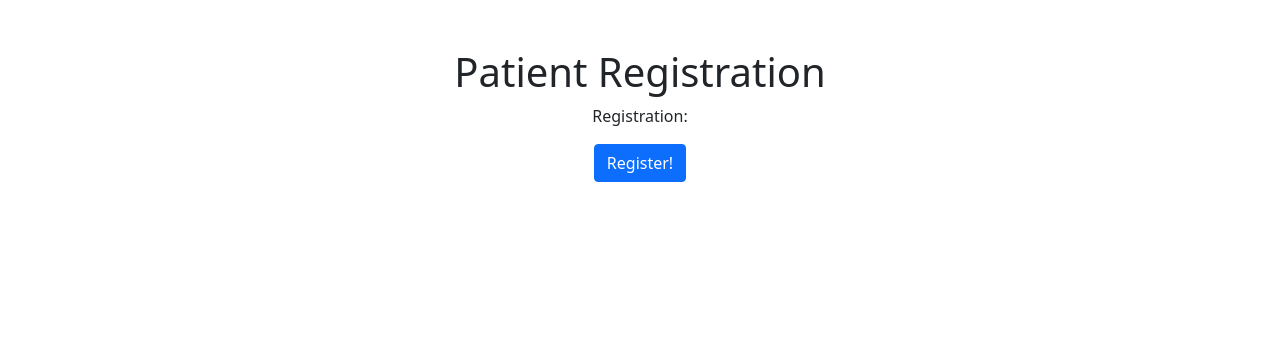
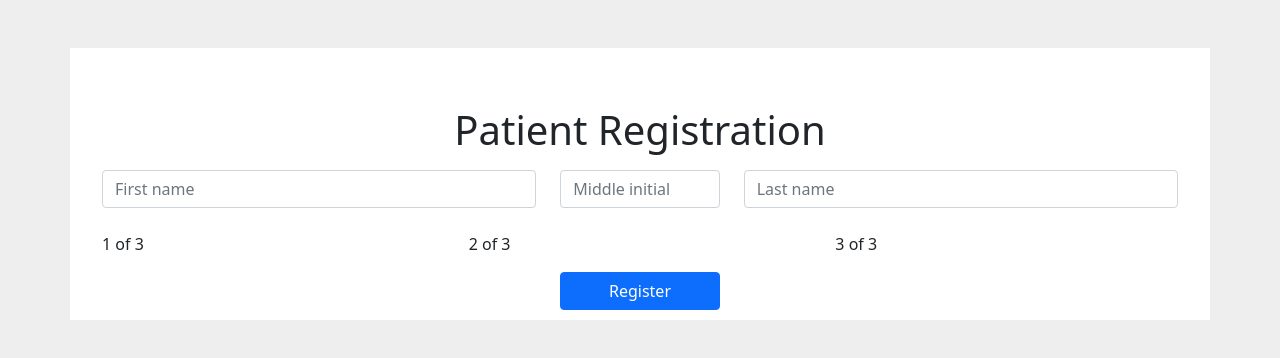
Before and after one commit to nvande/Patient-Registration, a React (Create React App) app: page /register in a window 1280 px wide. Shown: the top 358 px of the page. Built offline with nearby package versions, Linux system fonts and the light colour scheme.

Commit message:
feat: start of registration form

```diff
--- a/public/index.html
+++ b/public/index.html
@@ -7,7 +7,7 @@
     <meta name="theme-color" content="#000000" />
     <meta
       name="description"
-      content="Web site created using create-react-app"
+      content="Patient Registration website, for demonstrative purposes - not a real medical website"
     />
     <link rel="apple-touch-icon" href="%PUBLIC_URL%/logo192.png" />
     <!--
@@ -24,20 +24,10 @@
       work correctly both with client-side routing and a non-root public URL.
       Learn how to configure a non-root public URL by running `npm run build`.
     -->
-    <title>React App</title>
+    <title>Patient Registration</title>
   </head>
   <body>
-    <noscript>You need to enable JavaScript to run this app.</noscript>
+    <noscript>This app requires Javascript to run.</noscript>
     <div id="root"></div>
-    <!--
-      This HTML file is a template.
-      If you open it directly in the browser, you will see an empty page.
-
-      You can add webfonts, meta tags, or analytics to this file.
-      The build step will place the bundled scripts into the <body> tag.
-
-      To begin the development, run `npm start` or `yarn start`.
-      To create a production bundle, use `npm run build` or `yarn build`.
-    -->
   </body>
 </html>
--- a/src/App.css
+++ b/src/App.css
@@ -1,38 +1,10 @@
-.App {
-  text-align: center;
+/* css goes here */
+
+html, .App {
+  background-color: #eee
 }
 
-.App-logo {
-  height: 40vmin;
-  pointer-events: none;
+.prBody {
+  background-color: #fff;
+  padding: 10px 20px;
 }
-
-@media (prefers-reduced-motion: no-preference) {
-  .App-logo {
-    animation: App-logo-spin infinite 20s linear;
-  }
-}
-
-.App-header {
-  background-color: #282c34;
-  min-height: 100vh;
-  display: flex;
-  flex-direction: column;
-  align-items: center;
-  justify-content: center;
-  font-size: calc(10px + 2vmin);
-  color: white;
-}
-
-.App-link {
-  color: #61dafb;
-}
-
-@keyframes App-logo-spin {
-  from {
-    transform: rotate(0deg);
-  }
-  to {
-    transform: rotate(360deg);
-  }
-}
--- /dev/null
+++ b/src/components/PageComponent.js
@@ -0,0 +1,9 @@
+function PageComponent(props) {
+  return (
+    <div className={'container prBody mt-sm-5'}>
+      {props.children}
+    </div>
+  );
+}
+
+export default PageComponent;
--- a/src/components/RegistrationComponent.js
+++ b/src/components/RegistrationComponent.js
@@ -1,12 +1,40 @@
-import Button from 'react-bootstrap/Button';
+import { Container, Row, Col, Button, Form } from 'react-bootstrap';
 
 function RegistrationComponent() {
 	return (
 		<div>
-			<p>
-				Registration:
-			</p>
-			<Button>Register!</Button>
+			<Form>
+			 	<Container className="my-3">
+					<Row>
+						<Col xs={12} sm={8} lg={5} className={"mb-2 mb-md-4"}>
+							<Form.Group controlId="formFirstName">
+							    <Form.Control type="text" placeholder="First name" />
+							</Form.Group>
+						</Col>
+				    	<Col xs={12} sm={4} lg={2} className={"mb-2 mb-md-4"}>
+				    		<Form.Group controlId="formMiddleName">
+							    <Form.Control type="text" placeholder="Middle initial" />
+							</Form.Group>
+				    	</Col>
+				    	<Col md={12} lg={5} className={"mb-2 mb-md-4"}>
+				    		<Form.Group controlId="formLastName">
+							    <Form.Control type="text" placeholder="Last name" />
+							</Form.Group>
+				    	</Col>
+					</Row>
+					<Row>
+				    	<Col>1 of 3</Col>
+				    	<Col>2 of 3</Col>
+				    	<Col>3 of 3</Col>
+				  	</Row>
+				</Container>
+
+			  <div className={'text-center'}>
+				  <Button className={'px-5'} variant="primary" type="submit">
+				    Register
+				  </Button>
+			  </div>
+			</Form>
 		</div>
 	);
 }
--- a/src/pages/HomePage.js
+++ b/src/pages/HomePage.js
@@ -1,17 +1,21 @@
+import PageComponent from '../components/PageComponent.js';
+
 import Button from 'react-bootstrap/Button';
 import { Link } from 'react-router-dom';
 
 function HomePage() {
 	return (
+		<PageComponent>
 			<div className="mt-5">
 				<h1>
 					Patient Registration
 				</h1>
 				<p>
-				New patient? Click here to register for an appointment:
+					New patient?
 				</p>
 				<Link to="/register"><Button>Register for an appointment</Button></Link>
 			</div>
+		</PageComponent>
 	);
 }
 
--- a/src/pages/RegistrationPage.js
+++ b/src/pages/RegistrationPage.js
@@ -1,13 +1,16 @@
-import RegistrationComponent from '../components/RegistrationComponent.js'
+import PageComponent from '../components/PageComponent.js';
+import RegistrationComponent from '../components/RegistrationComponent.js';
 
 function RegistrationPage() {
 	return (
-		<div className="mt-5">
-			<h1>
-				Patient Registration
-			</h1>
-			<RegistrationComponent/>
-		</div>
+		<PageComponent>
+			<div className="mt-5">
+				<h1 className={"text-center"}>
+					Patient Registration
+				</h1>
+				<RegistrationComponent/>
+			</div>
+		</PageComponent>
 	);
 }
 
```
Also changed, not shown: public/manifest.json. Lines whose indentation alone changed are shown as unchanged.
